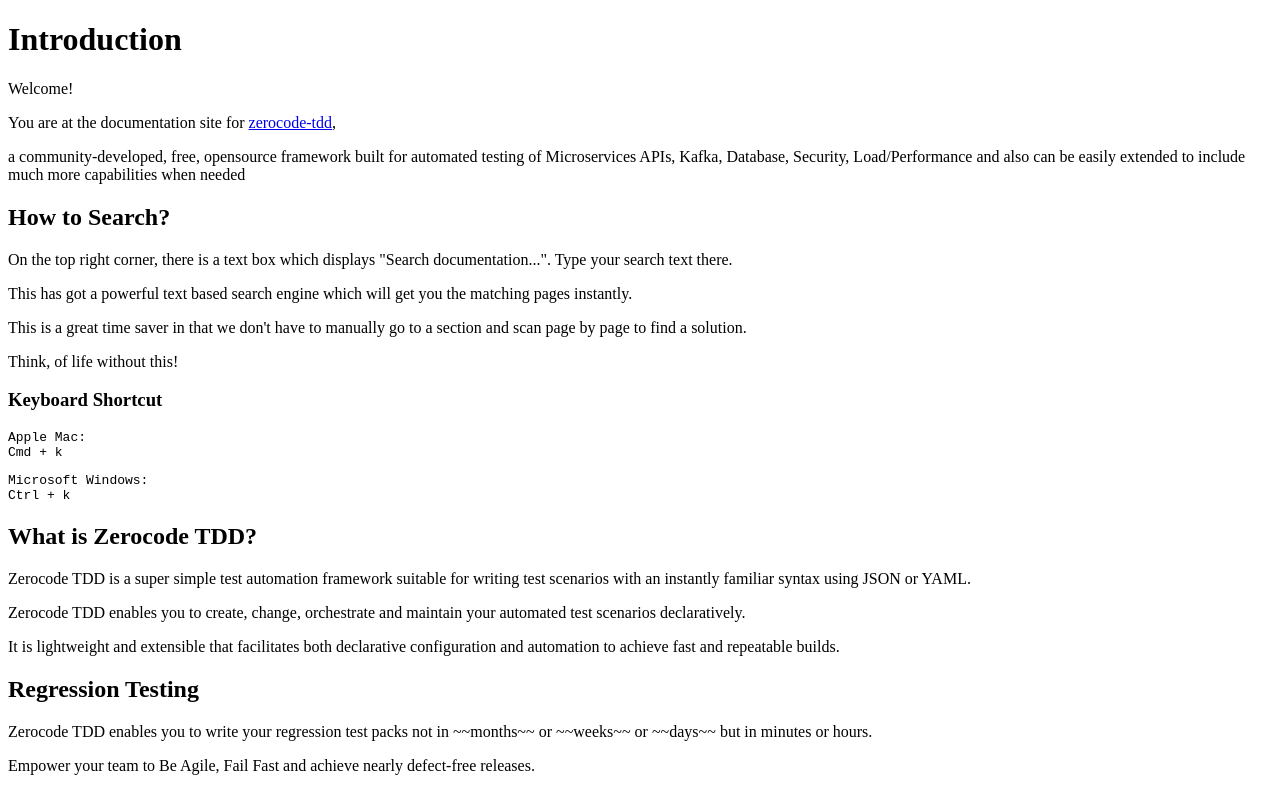
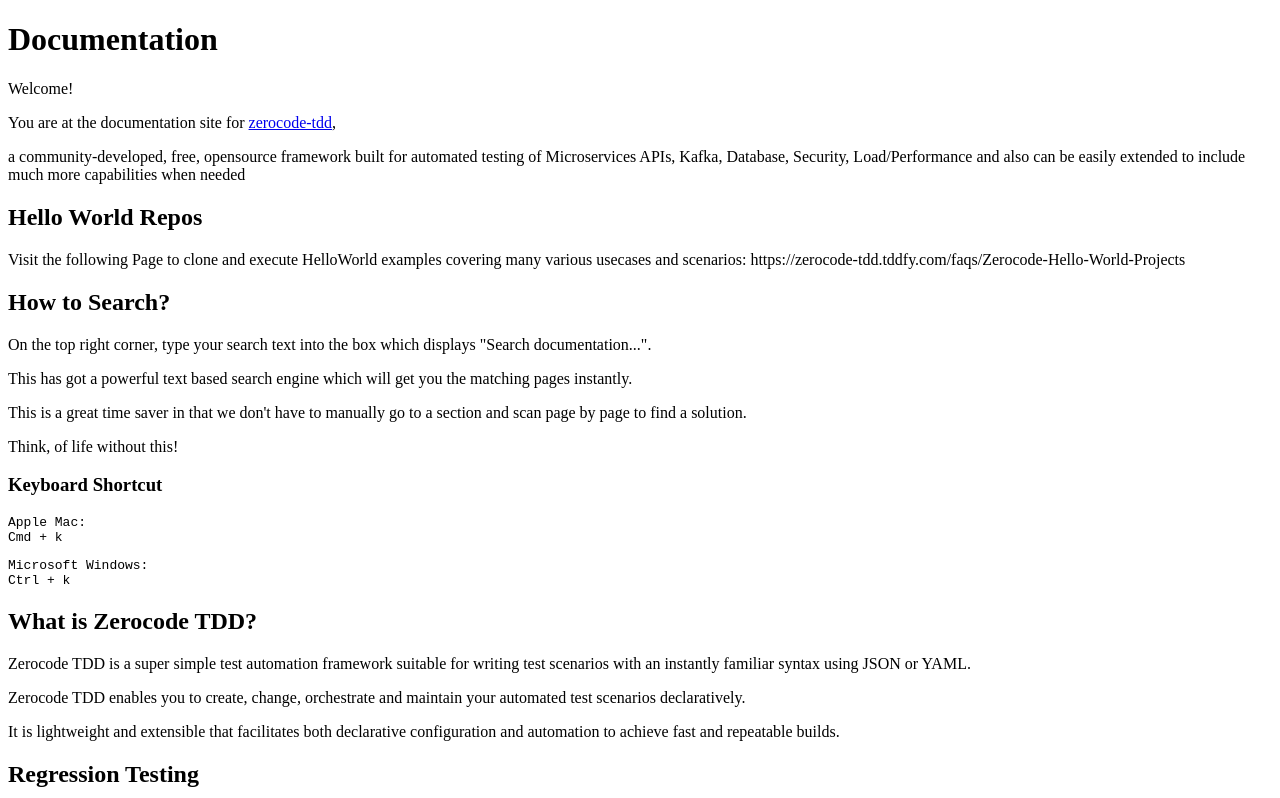
Before and after one commit to authorjapps/zerocode-tdd-docs, a Next.js app: page / in a window 1280 px wide. Shown: the top 798 px of the page. Built offline with nearby package versions, Linux system fonts and the light colour scheme; no server answers.

Commit message:
Landing page tidy up

```diff
--- a/pages/index.mdx
+++ b/pages/index.mdx
@@ -1,4 +1,4 @@
-# Introduction
+# Documentation
 
 Welcome!
 
@@ -6,10 +6,13 @@
 
 a community-developed, free, opensource framework built for automated testing of Microservices APIs, Kafka, Database, Security, Load/Performance and also can be easily extended to include much more capabilities when needed
 
+## Hello World Repos
+Visit the following Page to clone and execute HelloWorld examples covering many various usecases and scenarios:
+https://zerocode-tdd.tddfy.com/faqs/Zerocode-Hello-World-Projects
+
 ## How to Search?
 
-On the top right corner, there is a text box which displays "Search documentation...".
-Type your search text there.
+On the top right corner, type your search text into the box which displays "Search documentation...".
 
 This has got a powerful text based search engine which will get you the matching pages instantly.
 
```
Also changed, not shown: pages/faqs/Zerocode-Hello-World-Projects.md (+15 -15 lines).
